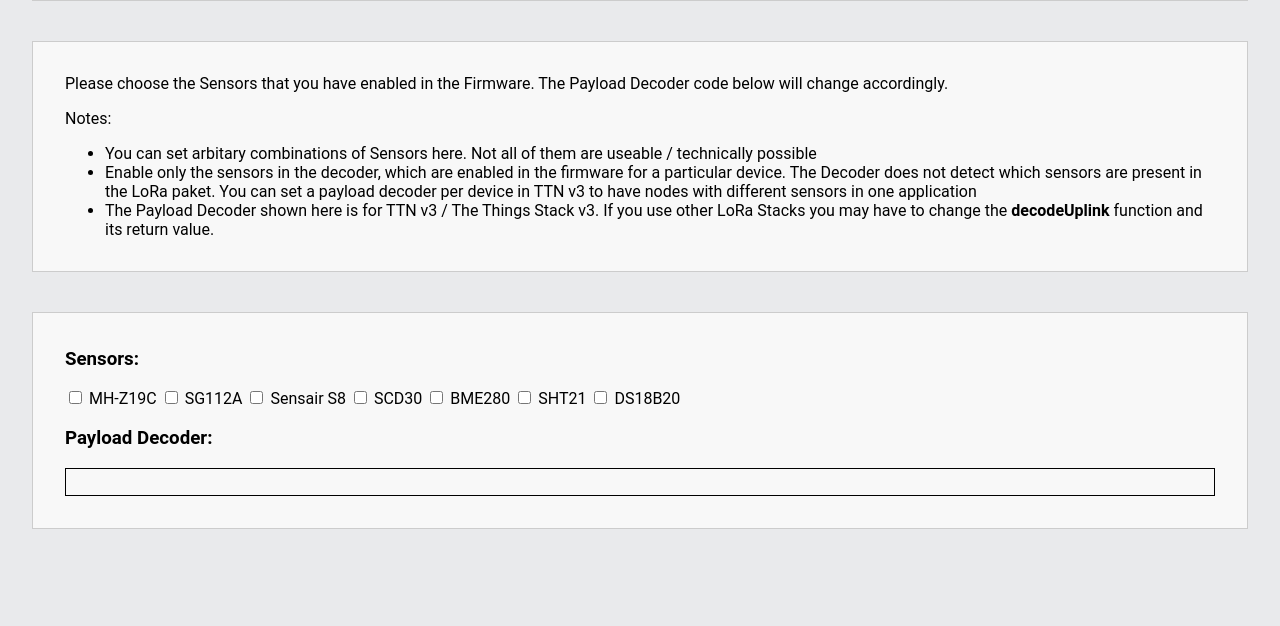
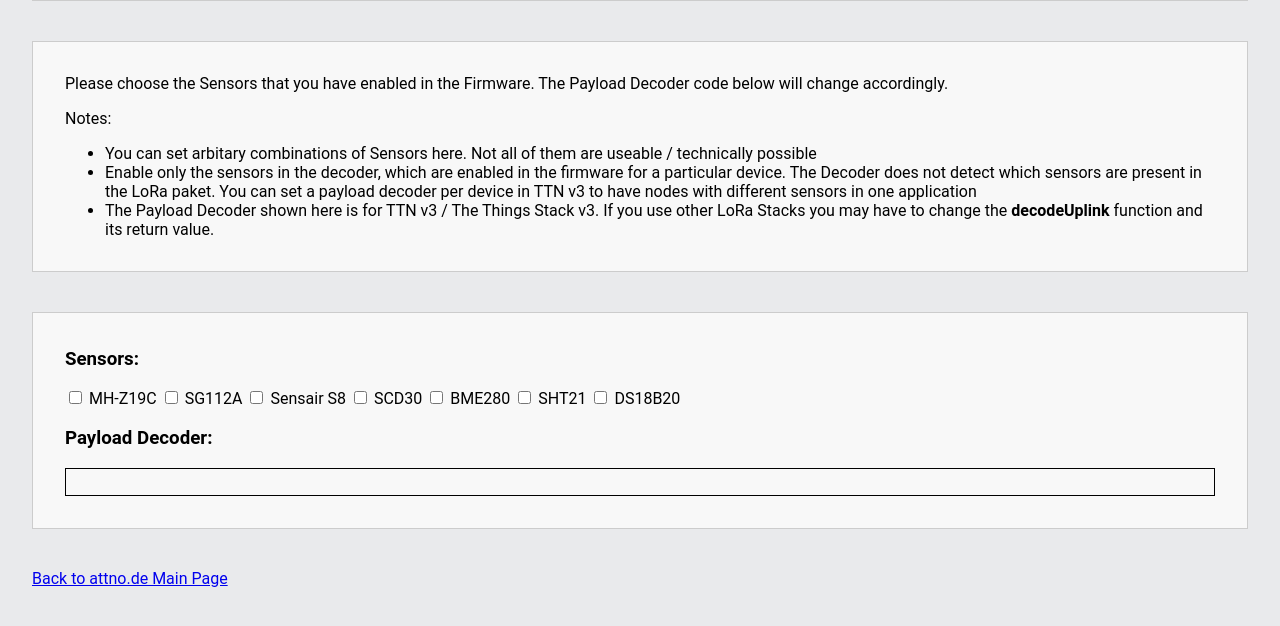
Before and after one commit to ndormann/attnode_v3_firmware_energy_harvest, a plain HTML site: page payload/index.html in a window 1280 px wide. Shown: the part 146-772 px from the top of the page. Drawn offline with Linux system fonts and the light colour scheme.

Commit message:
Link to Online Version of Payload Decoder Generator from Readme

```diff
--- a/payload/index.html
+++ b/payload/index.html
@@ -78,6 +78,8 @@
       <pre id="pd">
       </pre>
     </div>
+
+    <a href="https://www.attno.de/">Back to attno.de Main Page</a>
     <script>
       var sensors = {
         "mhz19c": [
```
Also changed, not shown: 1 other file.
